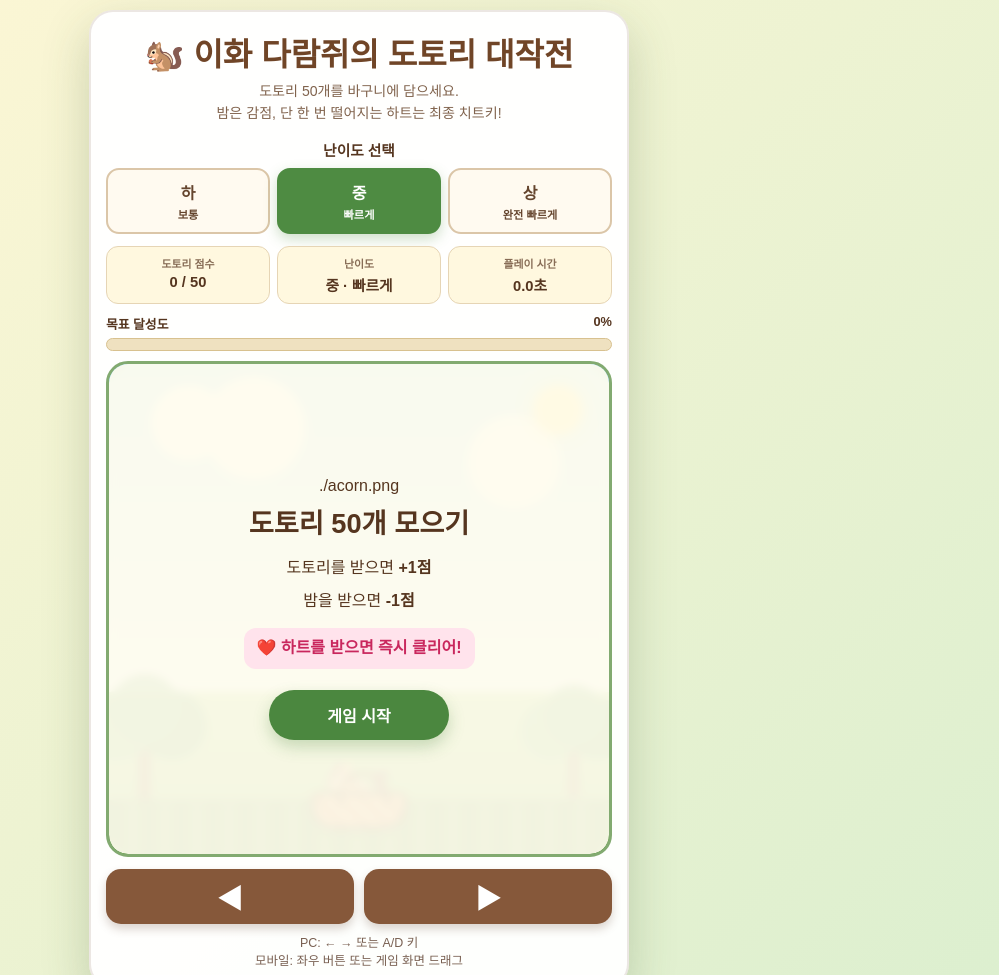
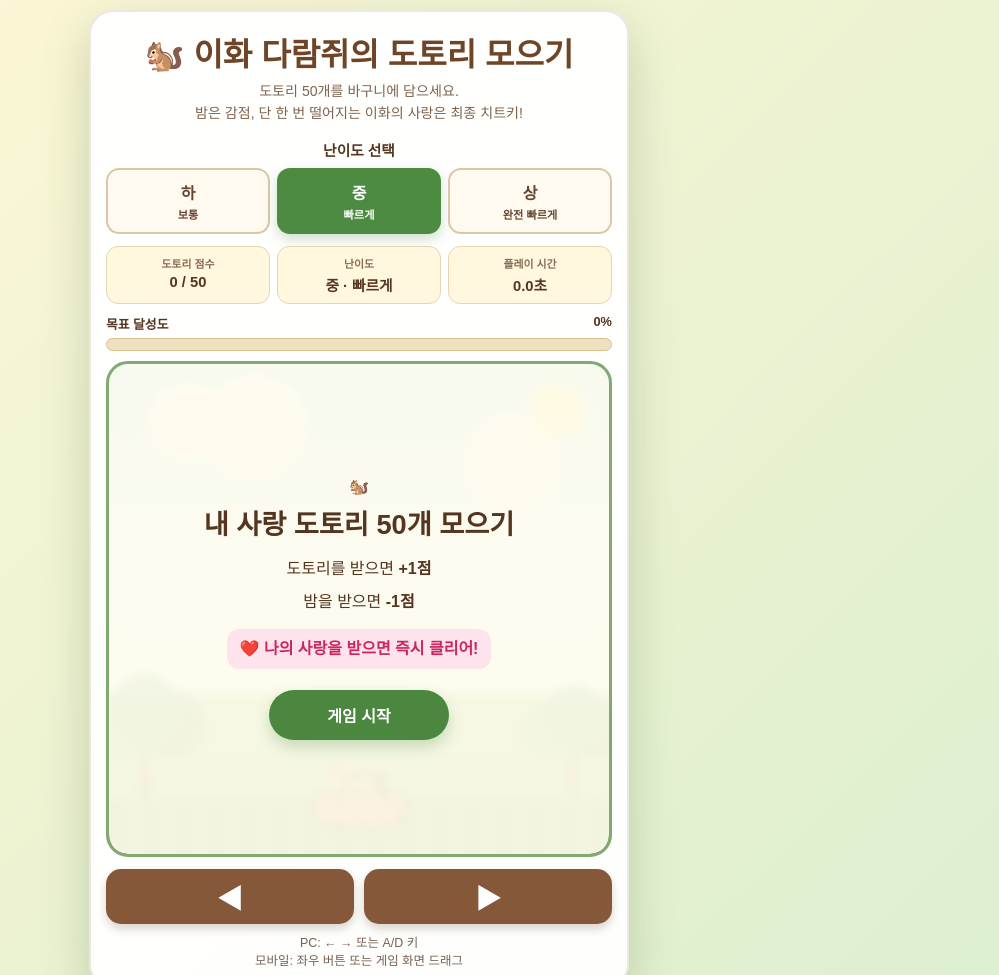
Before and after one commit to ehwa0227/Acorn-Rain, a plain HTML site: page index.html in a window 1280 px wide. Shown: the top 975 px of the page, without its empty margins (281-1280 px from the left). Drawn offline with Linux system fonts and the light colour scheme.

Commit message:
Update index.html

```diff
--- a/index.html
+++ b/index.html
@@ -9,7 +9,7 @@
     maximum-scale=1.0, user-scalable=no"
   >
 
-  <title>🐿️ 이화 다람쥐의 도토리 대작전</title>
+  <title>🐿️ 이화 다람쥐의 도토리 모으기</title>
 
   <style>
     * {
@@ -706,11 +706,11 @@
 
   <main class="game-wrapper">
 
-    <h1>🐿️ 이화 다람쥐의 도토리 대작전</h1>
+    <h1>🐿️ 이화 다람쥐의 도토리 모으기</h1>
 
     <p class="description">
       도토리 50개를 바구니에 담으세요.<br>
-      밤은 감점, 단 한 번 떨어지는 하트는 최종 치트키!
+      밤은 감점, 단 한 번 떨어지는 이화의 사랑은 최종 치트키!
     </p>
 
     <div class="difficulty-title">
@@ -828,9 +828,9 @@
         id="startScreen"
       >
 
-        ./acorn.png
-
-        <h2>도토리 50개 모으기</h2>
+        🐿️
+
+        <h2>내 사랑 도토리 50개 모으기</h2>
 
         <p>
           도토리를 받으면
@@ -843,7 +843,7 @@
         </p>
 
         <p class="heart-notice">
-          ❤️ 하트를 받으면 즉시 클리어!
+          ❤️ 나의 사랑을 받으면 즉시 클리어!
         </p>
 
         <button
```
